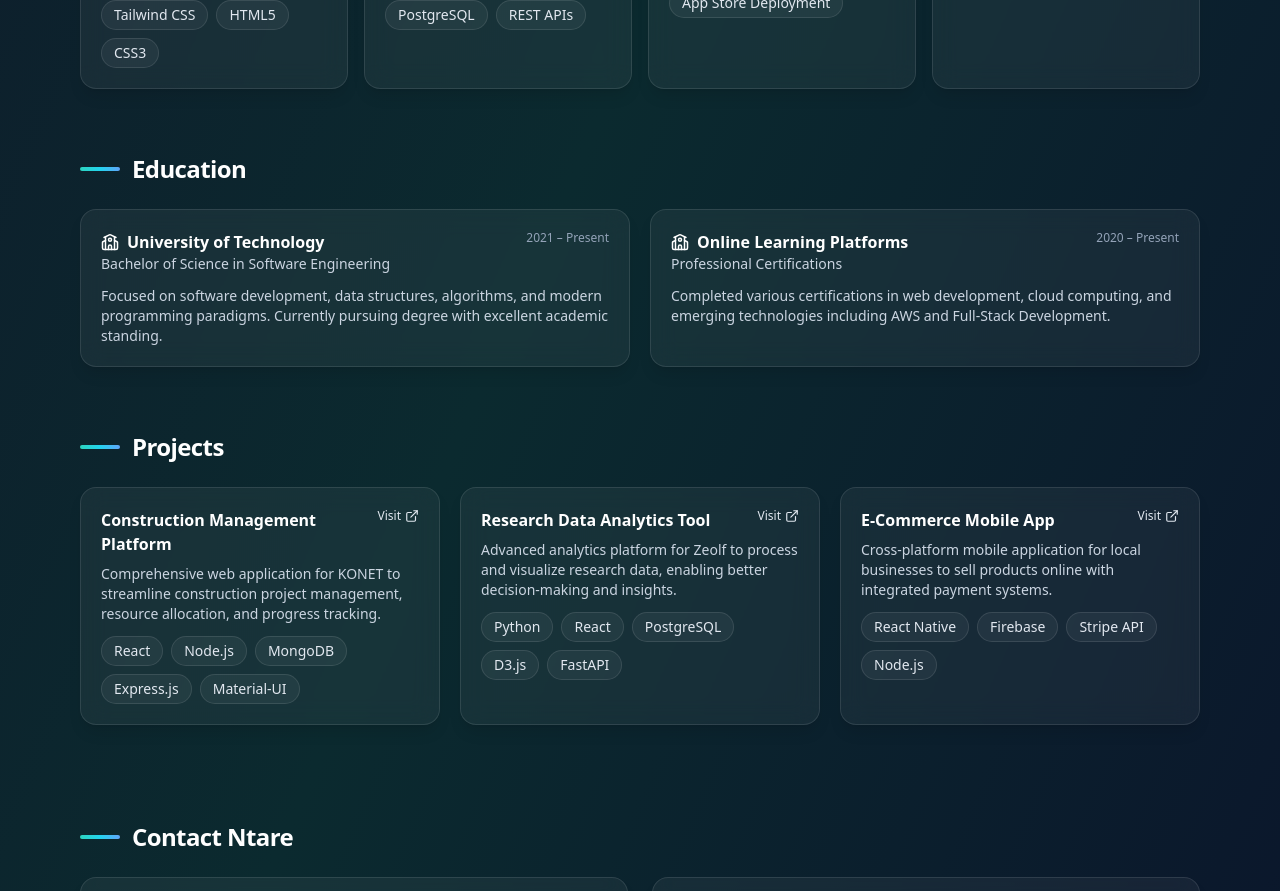
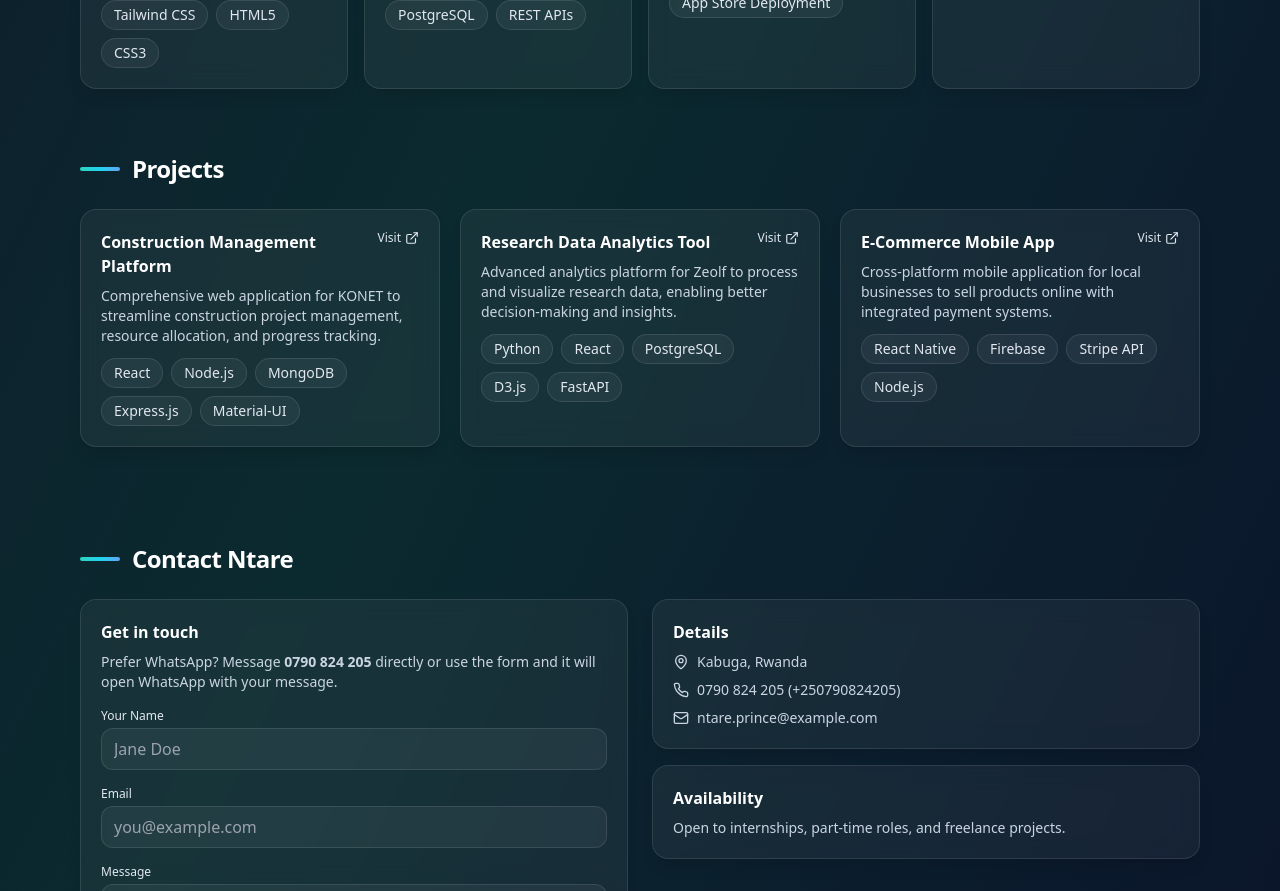
Before and after one commit to nttare0/prince-shema-portfolio, a React (Vite) app: page / in a window 1280 px wide. Shown: the part 1440-2331 px from the top of the page. Built offline with nearby package versions, Linux system fonts and the light colour scheme.

Commit message:
Remove education section
Remove the education section from the website.

```diff
--- a/src/pages/ModernIndex.tsx
+++ b/src/pages/ModernIndex.tsx
@@ -1,6 +1,6 @@
 import React, { useState } from "react";
 import { motion } from "framer-motion";
-import { Mail, Phone, MapPin, Github, Linkedin, ArrowRight, ExternalLink, School, Code, Database, Globe, Smartphone, Cloud, GitBranch } from "lucide-react";
+import { Mail, Phone, MapPin, Github, Linkedin, ArrowRight, ExternalLink, Code, Database, Globe, Smartphone, Cloud, GitBranch } from "lucide-react";
 import ntareProfileImage from "@/assets/ntare-profile.jpg";
 
 // === Helper data ===
@@ -80,20 +80,6 @@ const SKILLS = [
   },
 ];
 
-const EDUCATION = [
-  {
-    school: "University of Technology",
-    program: "Bachelor of Science in Software Engineering",
-    period: "2021 – Present",
-    details: "Focused on software development, data structures, algorithms, and modern programming paradigms. Currently pursuing degree with excellent academic standing.",
-  },
-  {
-    school: "Online Learning Platforms",
-    program: "Professional Certifications",
-    period: "2020 – Present",
-    details: "Completed various certifications in web development, cloud computing, and emerging technologies including AWS and Full-Stack Development.",
-  },
-];
 
 const PROJECTS = [
   {
@@ -205,7 +191,6 @@ export default function ModernResumeSite() {
               ["About", "#about"],
               ["Experience", "#experience"],
               ["Skills", "#skills"],
-              ["Education", "#education"],
               ["Projects", "#projects"],
               ["Contact", "#contact"],
             ].map(([label, href]) => (
@@ -319,24 +304,6 @@ export default function ModernResumeSite() {
         </div>
       </section>
 
-      {/* EDUCATION */}
-      <section id="education" className="max-w-6xl mx-auto px-4 py-8">
-        {sectionTitle("Education")}
-        <div className="grid md:grid-cols-2 gap-5">
-          {EDUCATION.map((ed) => (
-            <HoverCard key={ed.school}>
-              <div className="flex items-start justify-between">
-                <div>
-                  <h4 className="text-white font-semibold flex items-center gap-2"><School size={18}/> {ed.school}</h4>
-                  <p className="text-sm text-slate-300">{ed.program}</p>
-                </div>
-                <span className="text-xs text-slate-400">{ed.period}</span>
-              </div>
-              <p className="mt-3 text-sm text-slate-300">{ed.details}</p>
-            </HoverCard>
-          ))}
-        </div>
-      </section>
 
       {/* PROJECTS */}
       <section id="projects" className="max-w-6xl mx-auto px-4 py-8">
```
